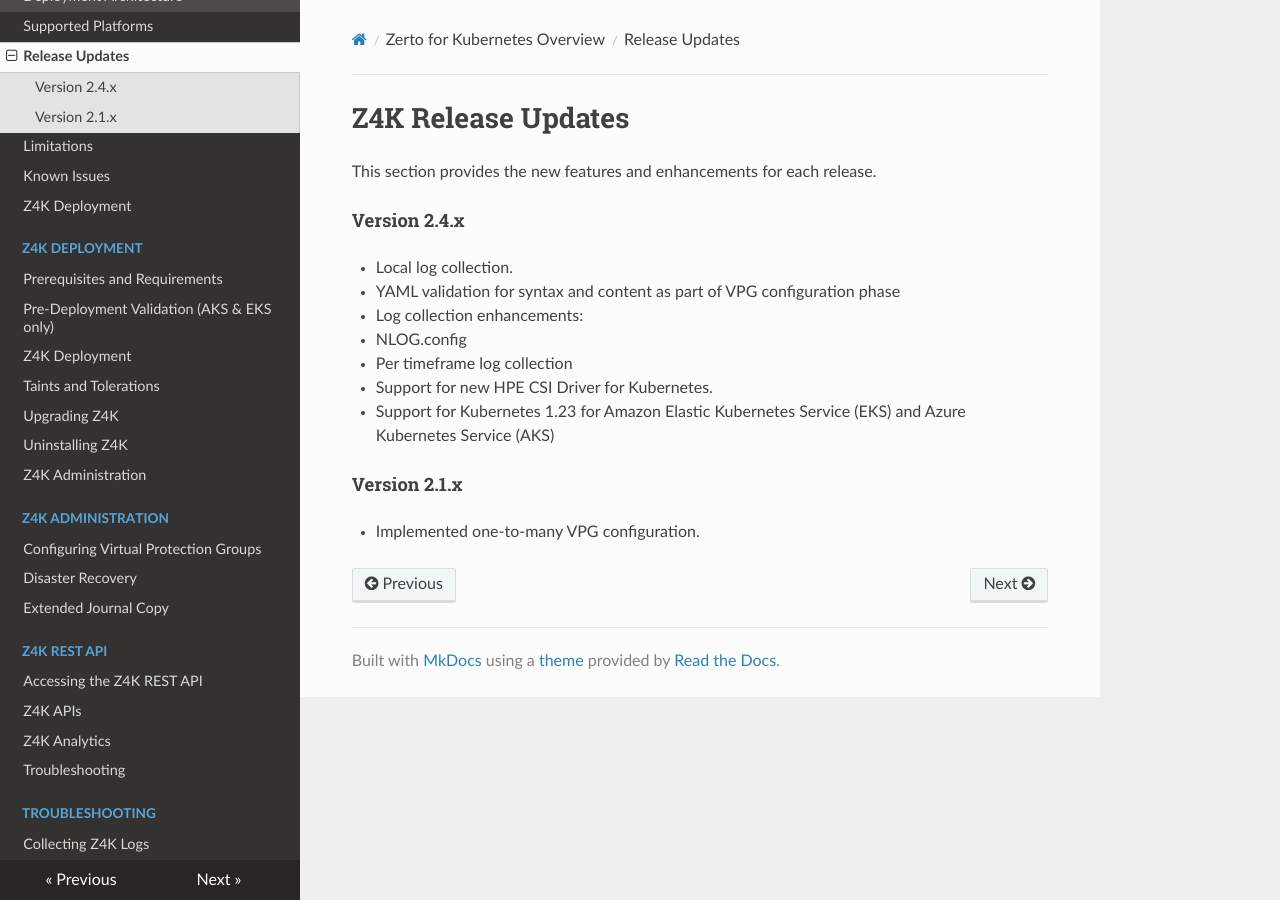
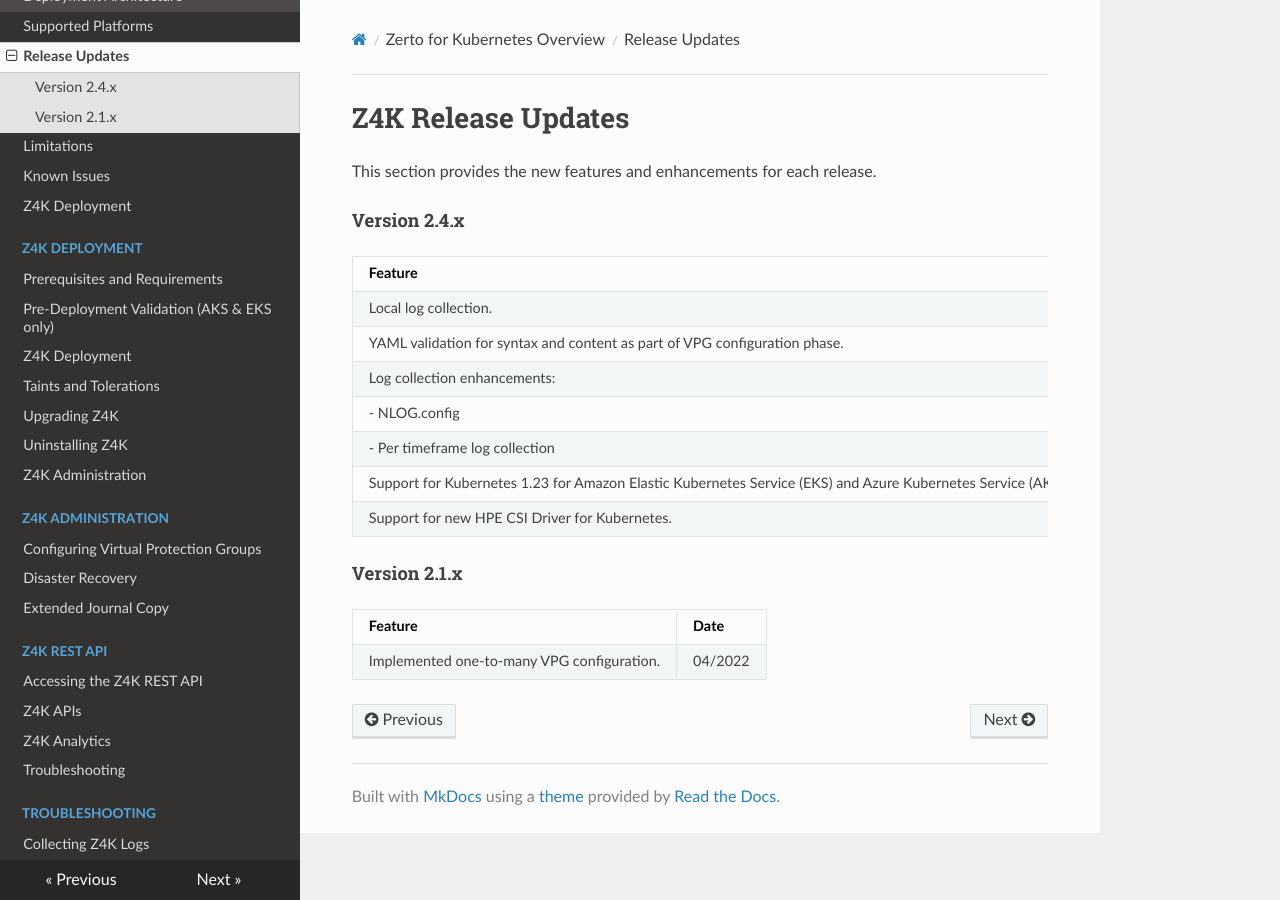
Before and after one commit to ZertoPublic/Z4K, an MkDocs documentation site: the page built from docs/ReleaseNotes.md, in a window 1280 px wide. Built offline with MkDocs 1.6.1, drawn with Linux system fonts in a browser that asks for light colours.

Commit message:
Update ReleaseNotes.md

```diff
--- a/docs/ReleaseNotes.md
+++ b/docs/ReleaseNotes.md
@@ -4,13 +4,17 @@
 
 #### Version 2.4.x
 
-- Local log collection.
-- YAML validation for syntax and content as part of VPG configuration phase
-- Log collection enhancements:
-  - NLOG.config
-  - Per timeframe log collection
-- Support for new HPE CSI Driver for Kubernetes.
-- Support for Kubernetes 1.23 for Amazon Elastic Kubernetes Service (EKS) and Azure Kubernetes Service (AKS)
+| Feature | Date |
+| ------- | ---- |
+| Local log collection. | 03/2023 |
+| YAML validation for syntax and content as part of VPG configuration phase. | 03/2023 |
+| Log collection enhancements:| 01/2023 |
+|   - NLOG.config | 01/2023 |
+|   - Per timeframe log collection | 01/2023 |
+| Support for Kubernetes 1.23 for Amazon Elastic Kubernetes Service (EKS) and Azure Kubernetes Service (AKS) | 12/2022 |
+| Support for new HPE CSI Driver for Kubernetes. | 06/2022 |
 
 #### Version 2.1.x
-- Implemented one-to-many VPG configuration.
+| Feature | Date |
+| ------- | ---- |
+|Implemented one-to-many VPG configuration.                     | 04/2022 |
```
